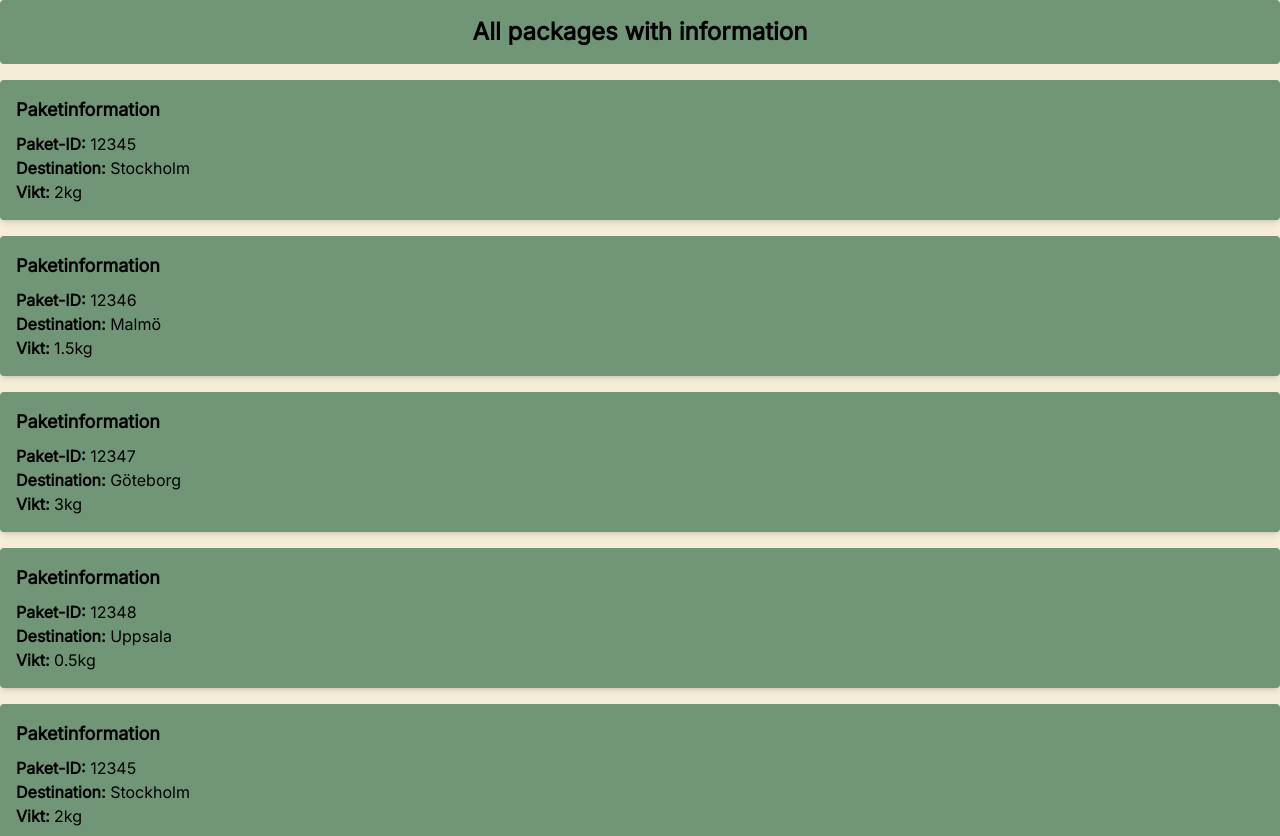
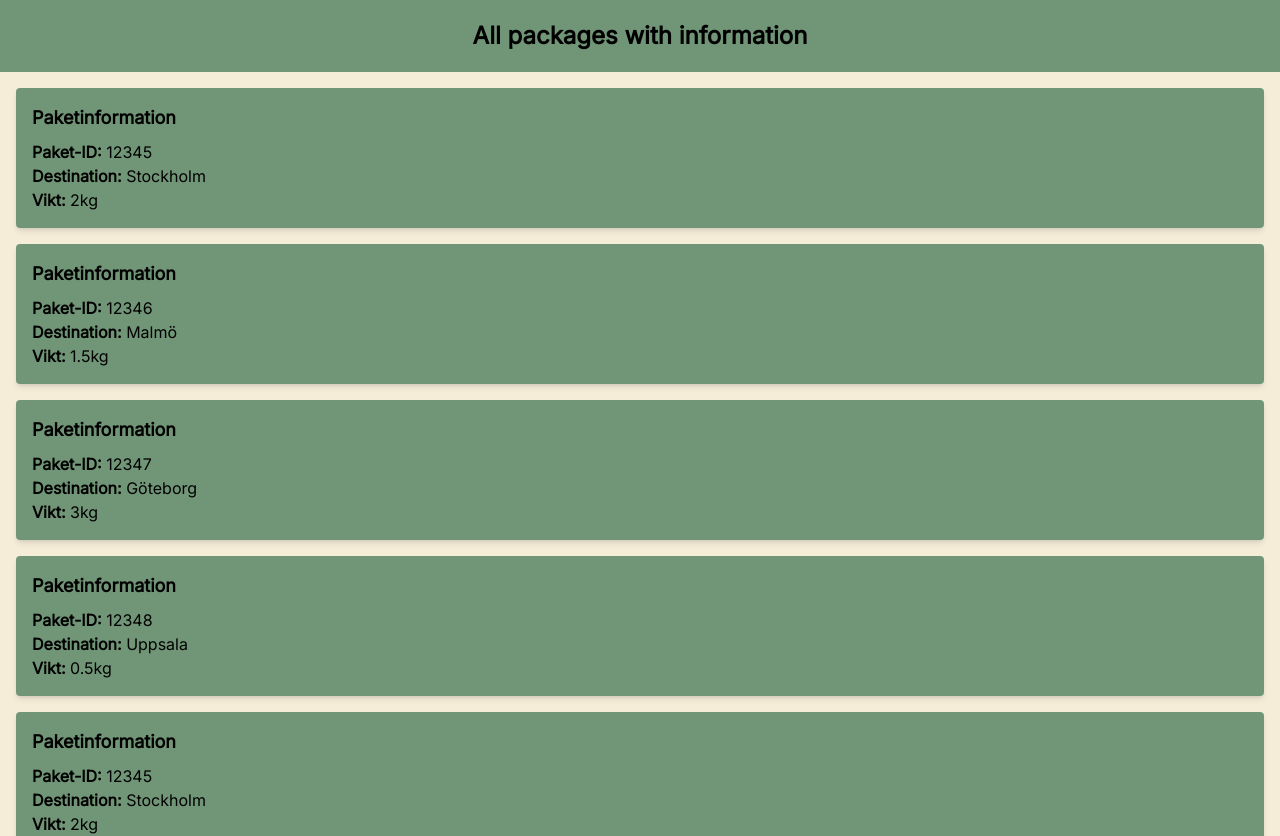
Before and after one commit to ChasAcademy-Team-9/frontend, a React (Vite) app: page /package-list in a window 1280 px wide. Shown: the top 836 px of the page. Built offline with nearby package versions, Linux system fonts and the light colour scheme.

Commit message:
add navigation to Driver view & fixing some styling in PackageList

```diff
--- a/src/pages/Driver.tsx
+++ b/src/pages/Driver.tsx
@@ -3,8 +3,11 @@ import InfoCard from "../components/Driver/InfoCard";
 import NavigationCard from "../components/Driver/NavigationCard";
 import { PrimaryButton } from "../components/PrimaryButton";
 import BottomNav from "../components/BottomNav";
+import { useNavigate } from "react-router-dom";
 
 const Driver = () => {
+  const navigate = useNavigate();
+
   return (
     <div>
       <h1 className="text-3xl font-bold text-text-dark mb-6 bg-secondary/80 p-5">
@@ -22,12 +25,10 @@ const Driver = () => {
         />
 
         <div className="flex justify-center">
-          <div className="scale-125">
             <PrimaryButton
               text="Skanna för att lägga till"
-              onClick={() => alert('Tillagd!')}
+              onClick={() => navigate('/scanning')}
             />
-          </div>
         </div>
 
         <div className="grid grid-cols-1 gap-4">
@@ -40,7 +41,7 @@ const Driver = () => {
           firstButtonText="Visa rutt"
           secondButtonText="Lista paket"
           onFirstButtonClick={() => alert('Visar rutt!')}
-          onSecondButtonClick={() => alert('Visar paketlista!')}
+          onSecondButtonClick={() => navigate('/package-list')}
         />
       </div>
 
--- a/src/pages/PackageList.tsx
+++ b/src/pages/PackageList.tsx
@@ -3,10 +3,10 @@ import Card from '../components/Card';
 const PackageList = () => {
   return (
     <div>
-      <h1 className='text-2xl font-bold mb-4 text-center bg-secondary p-4 rounded'>
+      <h1 className='text-2xl font-bold mb-4 text-center bg-secondary p-5'>
         All packages with information
       </h1>
-      <div className='bg-background space-y-4'>
+      <div className='bg-background m-4 space-y-4'>
         <Card
           variant='package'
           paketId='12345'
```
